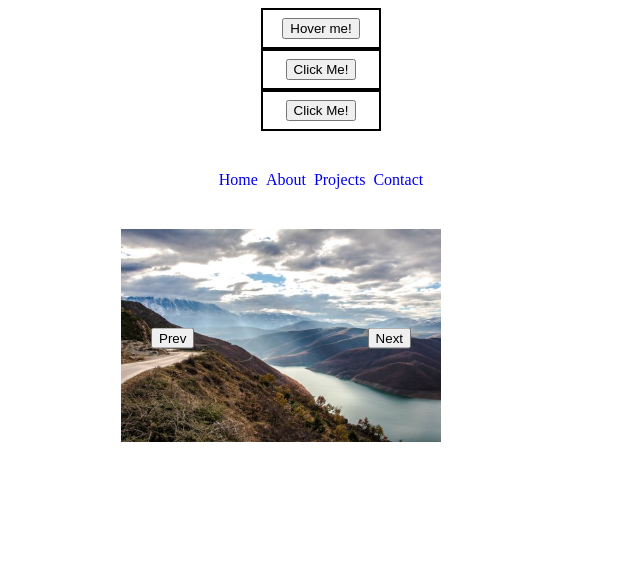
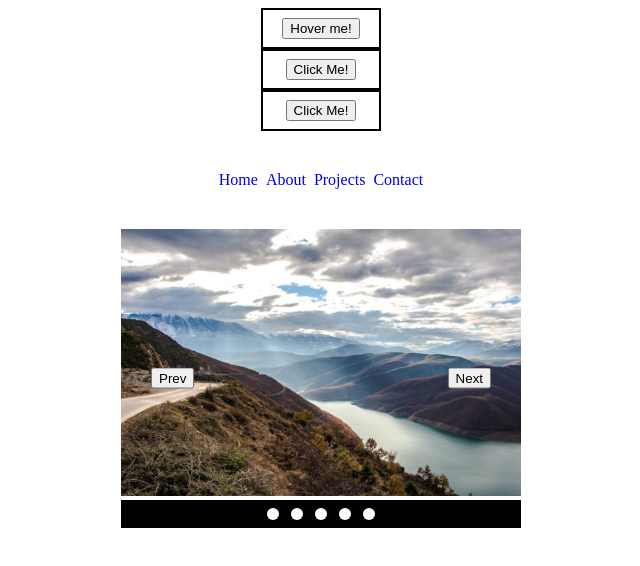
Before and after one commit to TonyFred-code/common-ui-components, a website built with webpack: page src/index.html in a window 1280 px wide. Shown: the whole page, without its empty margins (319-959 px from the left). Built offline with nearby package versions, Linux system fonts and the light colour scheme.

Commit message:
style navigation circles

```diff
--- a/src/style.css
+++ b/src/style.css
@@ -64,7 +64,8 @@ nav a.active {
 
 .image-slider-container {
   width: 400px;
-  max-width: 80%;
+  display: flex;
+  flex-direction: column;
   position: relative;
 }
 
@@ -101,3 +102,22 @@ nav a.active {
 .image-slider-container .prev {
     left: 30px;
 }
+
+.circles {
+  background-color: black;
+  display: flex;
+  gap: 12px;
+  padding: 8px;
+  justify-content: center;
+}
+
+.dot {
+  width: 12px;
+  height: 12px;
+  border-radius: 50%;
+  background-color: white;
+}
+
+.dot:hover {
+  background-color: #eee;
+}
```
